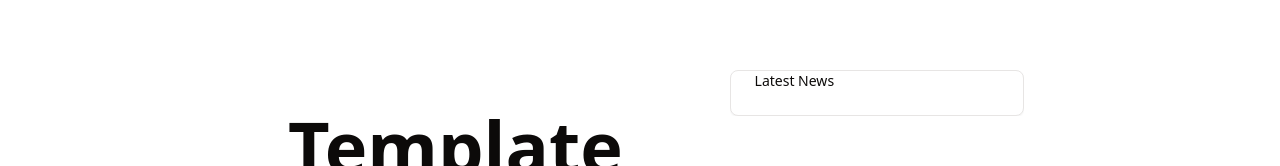
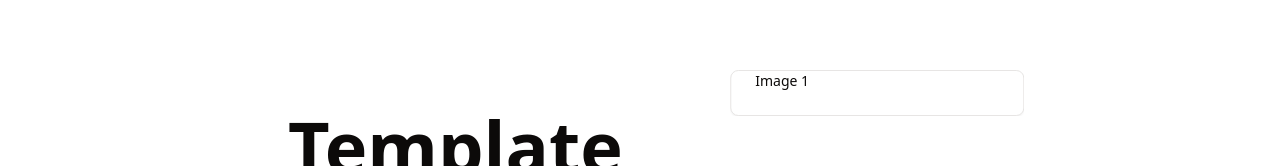
Before and after one commit to homesteadmathclub/new-website, a Next.js app: page / in a window 1280 px wide. Shown: the part 154-320 px from the top of the page. Built offline with nearby package versions, Linux system fonts and the light colour scheme.

Commit message:
Carousel autoplay

```diff
--- a/package.json
+++ b/package.json
@@ -15,6 +15,7 @@
     "@radix-ui/react-slot": "^1.0.2",
     "class-variance-authority": "^0.7.0",
     "clsx": "^2.1.1",
+    "embla-carousel-autoplay": "^8.1.5",
     "embla-carousel-react": "^8.1.5",
     "lucide-react": "^0.395.0",
     "next": "14.2.4",
--- a/src/app/page.js
+++ b/src/app/page.js
@@ -10,6 +10,7 @@ import {
   CarouselPrevious,
 } from "@/components/ui/carousel"
 import { Card, CardContent } from "@/components/ui/card"
+import Autoplay from "embla-carousel-autoplay";
 
 export default function Home() {
   return (
@@ -34,7 +35,20 @@ export default function Home() {
           </div>
         </div>
         <div className="col-start-3">
-          <Carousel className="h-full w-full">
+          <Carousel
+            className="h-full w-full"
+            plugins={[
+              Autoplay({
+                delay: 4500,
+                stopOnFocusIn: false,
+                playOnInit: true,
+                stopOnInteraction: false,
+              }),
+            ]}
+            opts={{
+              loop: true,
+            }}
+          >
             <CarouselContent>
               <CarouselItem>
                 <Card>
```
Also changed, not shown: 2 other files (tests, documents, lock files or other folders).
